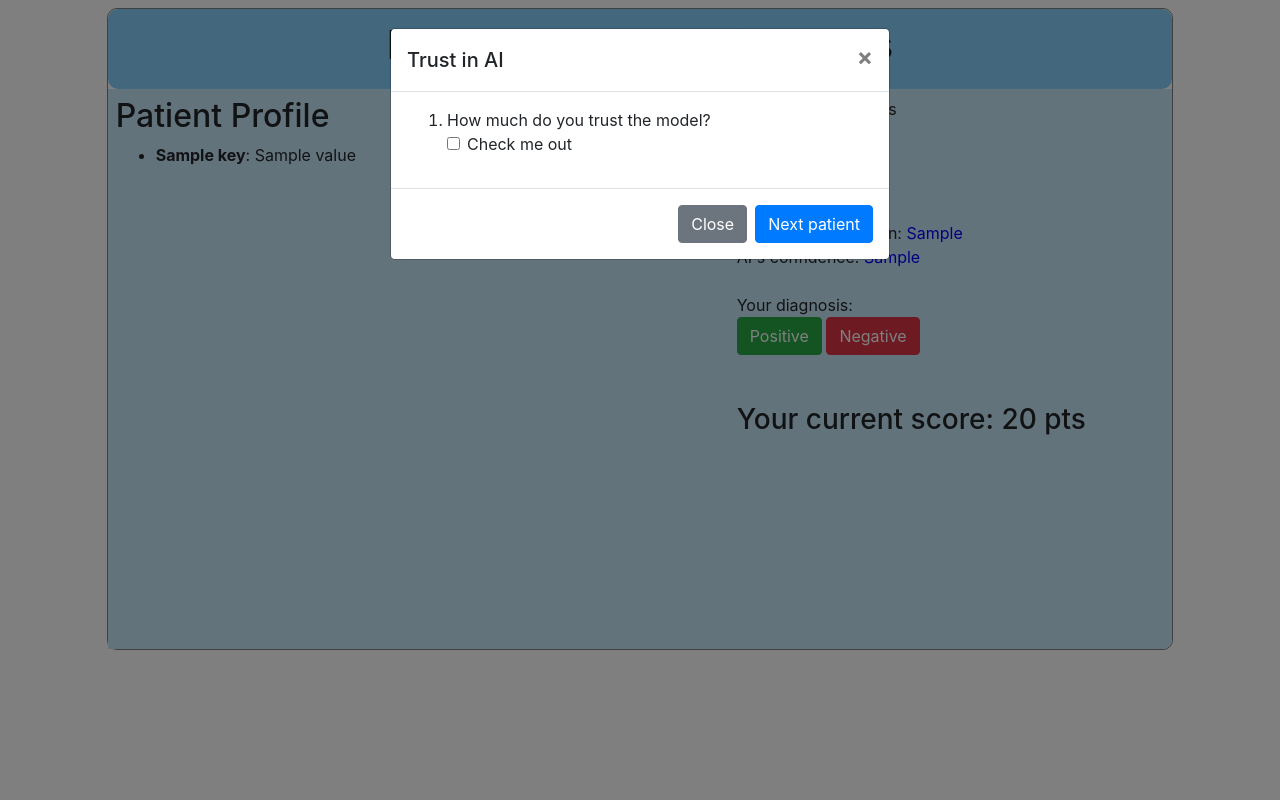
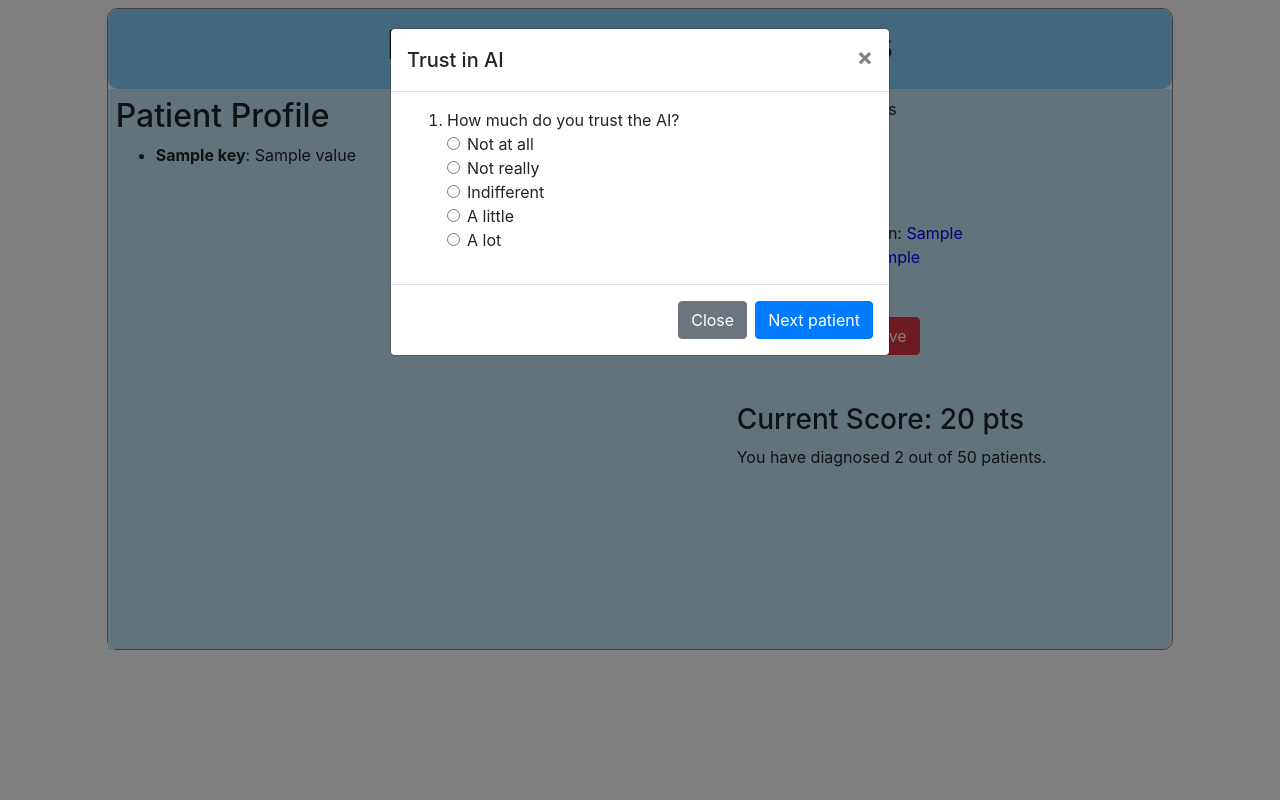
Before and after one commit to eric-z-lin/Human-AI-Trust, a Django app: template human_ai_trust/mainpage/templates/index.html in a window 1280 px wide, after a click on "Positive". Run offline with Django 3.2, Linux system fonts and the light colour scheme; the template is opened without the code that fills it: most values are stand-ins (such as "Sample title", 1, 10 or a date in 2020); some libraries are stand-ins or nearby versions.

Commit message:
Updated mainpage with popup form

```diff
--- a/human_ai_trust/mainpage/models.py
+++ b/human_ai_trust/mainpage/models.py
@@ -216,7 +216,7 @@ class ModelUserResponse(models.Model):
 		('a','The model is typically wrong in this class'),
 		('b','The model is generally incorrect'),
 		('c','The model displayed low confidence'),
-		('d','I was confident I was right based on the current input/info'),
+		('d','I was confident I was right based on the patient profile'),
 		('e','Other: Free input')
 
 	)
--- a/human_ai_trust/mainpage/templates/index.html
+++ b/human_ai_trust/mainpage/templates/index.html
@@ -26,7 +26,6 @@
                     <div class="col">
                       <div class="row" style="height: 70vh; background: rgba(120,180,255,0.2); padding: 1vh">
 
-                        <h2>Directions</h2>
                         <h2>Directions</h2>
                         <p>
                         <b>Objective</b>: You will see a series of 50 patients and the objective is to diagnose them with a mysterious new flu-like illness called NOVID-20 as either (1) positive or (2) negative.<br>
@@ -100,19 +99,32 @@
                               <span aria-hidden="true">&times;</span>
                             </button>
                           </div>
-                          <form>
+                          <form action="{% url 'index' %}" method="GET">
+                            {% csrf_token %}
                             <div class="modal-body">
                               <ol>
-                                <li> How much do you trust the model?
+                                <li> How much do you trust the AI?
                                 <div class="form-check">
-                                  <input type="checkbox" class="form-check-input" id="exampleCheck1">
-                                  <label class="form-check-label" for="exampleCheck1">Check me out</label>
+                                  <input type="radio" class="form-check-input" name="radio" id="exampleCheck1">
+                                  <label class="form-check-label" for="exampleCheck1">Not at all</label>
+                                  <br>
+                                  <input type="radio" class="form-check-input" name="radio" id="exampleCheck2">
+                                  <label class="form-check-label" for="exampleCheck2">Not really</label>
+                                  <br>
+                                  <input type="radio" class="form-check-input" name="radio" id="exampleCheck3">
+                                  <label class="form-check-label" for="exampleCheck3">Indifferent</label>
+                                  <br>
+                                  <input type="radio" class="form-check-input" name="radio" id="exampleCheck4">
+                                  <label class="form-check-label" for="exampleCheck4">A little</label>
+                                  <br>
+                                  <input type="radio" class="form-check-input" name="radio" id="exampleCheck5">
+                                  <label class="form-check-label" for="exampleCheck5">A lot</label>
                                 </div>
                               </ol>
                             </div>
                             <div class="modal-footer">
                               <button type="button" class="btn btn-secondary" data-dismiss="modal">Close</button>
-                              <button type="button" class="btn btn-primary">Next patient</button>
+                              <button type="submit" class="btn btn-primary">Next patient</button>
                             </div>
                           </form>
                         </div>
@@ -124,36 +136,54 @@
                       <div class="modal-dialog" role="document">
                         <div class="modal-content">
                           <div class="modal-header">
-                            <h5 class="modal-title" id="disagreeModalLabel">Modal title</h5>
+                            <h5 class="modal-title" id="disagreeModalLabel">Trust in AI</h5>
                             <button type="button" class="close" data-dismiss="modal" aria-label="Close">
                               <span aria-hidden="true">&times;</span>
                             </button>
                           </div>
+                          <form action="{% url 'index' %}" method="GET">
+                            {% csrf_token %}
                             <div class="modal-body">
                               <ol>
-                                <li> How much do you trust the model?
+                                  <li> How much do you trust the AI?
                                   <div class="form-check">
-                                  <input type="checkbox" class="form-check-input" id="exampleCheck1">
-                                  <label class="form-check-label" for="exampleCheck1">Check me out</label>
+                                    <input type="radio" class="form-check-input" name="radio" id="exampleCheck1">
+                                    <label class="form-check-label" for="exampleCheck1">Not at all</label>
+                                    <br>
+                                    <input type="radio" class="form-check-input" name="radio" id="exampleCheck2">
+                                    <label class="form-check-label" for="exampleCheck2">Not really</label>
+                                    <br>
+                                    <input type="radio" class="form-check-input" name="radio" id="exampleCheck3">
+                                    <label class="form-check-label" for="exampleCheck3">Indifferent</label>
+                                    <br>
+                                    <input type="radio" class="form-check-input" name="radio" id="exampleCheck4">
+                                    <label class="form-check-label" for="exampleCheck4">A little</label>
+                                    <br>
+                                    <input type="radio" class="form-check-input" name="radio" id="exampleCheck5">
+                                    <label class="form-check-label" for="exampleCheck5">A lot</label>
                                   </div>
 
-                                <li> Why did you disagree with the model?
+                                  <li> Why did you disagree with the AI?
                                     <div class="form-check">
                                       {% for option in user_response.USER_RESPONSES %}
-                                      <input class="form-check-input" type="radio" name="radio" id="{{option.0}}" value={{option.0}} checked>
+                                        <input class="form-check-input" type="radio" name="radio" id="{{option.0}}" value={{option.0}}>
                                         <label class="form-check-label" for="{{option.0}}">
                                           {{option.1}}
-                                      </label>
+                                        </label>  <br>
                                       {% endfor %}
                                     </div>
 
-                                  <li> Explanation for disagreement
+                                    <li>
+                                      <label for="exampleFormControlTextarea1">Explanation for disagreement</label>
+                                      <textarea class="form-control" id="exampleFormControlTextarea1" rows="3"></textarea>
                                 </ol>
                             </div>
                             <div class="modal-footer">
-                            <button type="button" class="btn btn-secondary" data-dismiss="modal">Don't Update</button>
-                            <button type="button" class="btn btn-primary">Update Model</button>
+                              <p style="color:gray; font-size: 12px;"> You can update the AI with your own diagnosis. Note that if your diagnosis is wrong, updating the AI may decrease its accuracy. </p>
+                              <button type="submit" class="btn btn-secondary">Don't Update</button>
+                              <button type="submit" class="btn btn-primary">Update AI</button>
                             </div>
+                          </form>
                         </div>
                       </div>
                     </div>
@@ -162,7 +192,8 @@
                 <!-- Score -->
                 <div class = "row justify-content-center" style="height: 50%;">
                   <div id="scoreDiv" class = "align-self-center" style="height:100%; width:100%">
-                    <h3> Your current score: <span id="score">20</span> pts</h3>
+                    <h3> Current Score: <span id="score">20</span> pts</h3>
+                    <p> You have diagnosed <span id="score">2</span> out of 50 patients.</p>
                   </div>
                 </div>
               </div>
```
Also changed, not shown: human_ai_trust/mainpage/views.py (+7 -7 lines), human_ai_trust/db.sqlite3 (added), 1 other file. Lines whose indentation alone changed are shown as unchanged.
